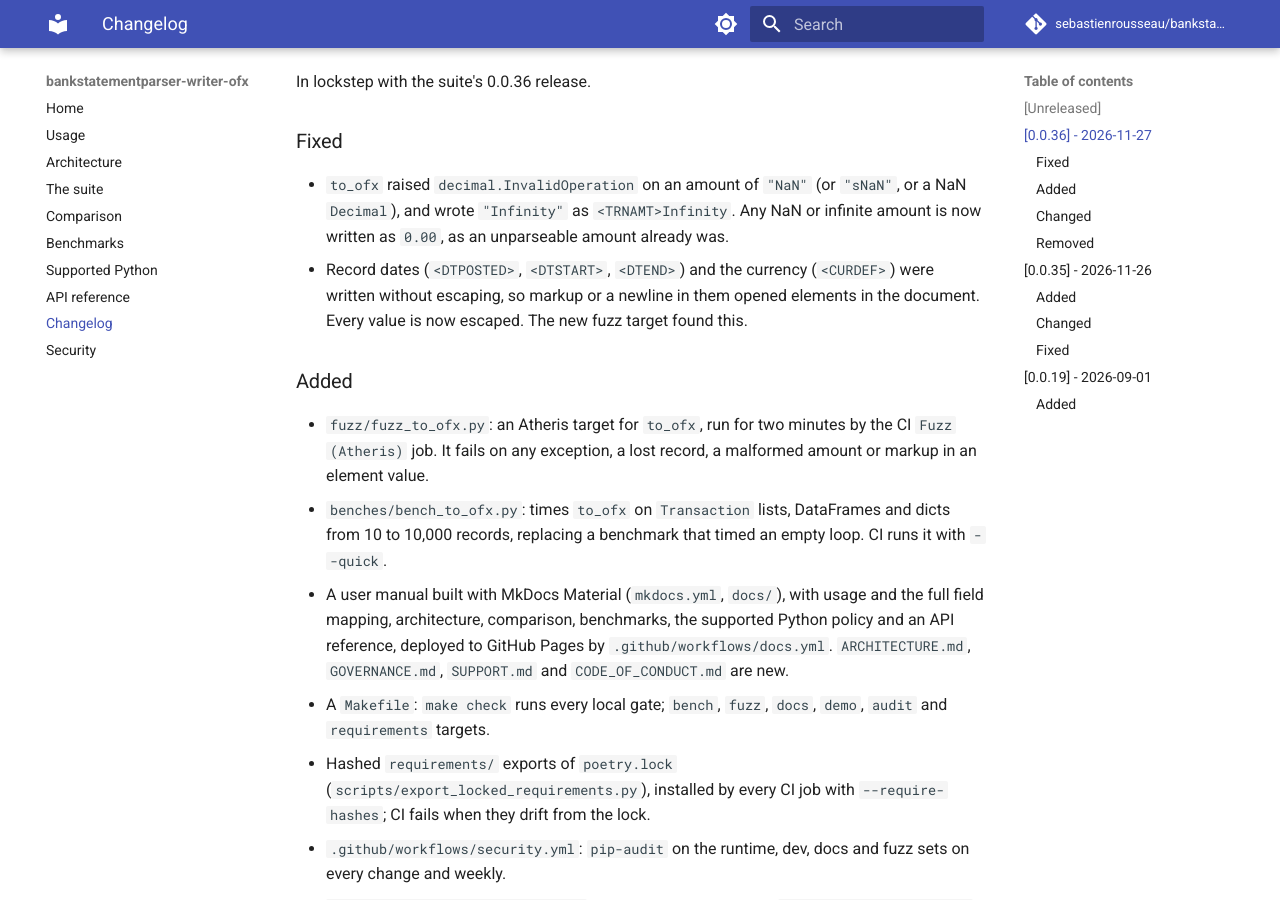
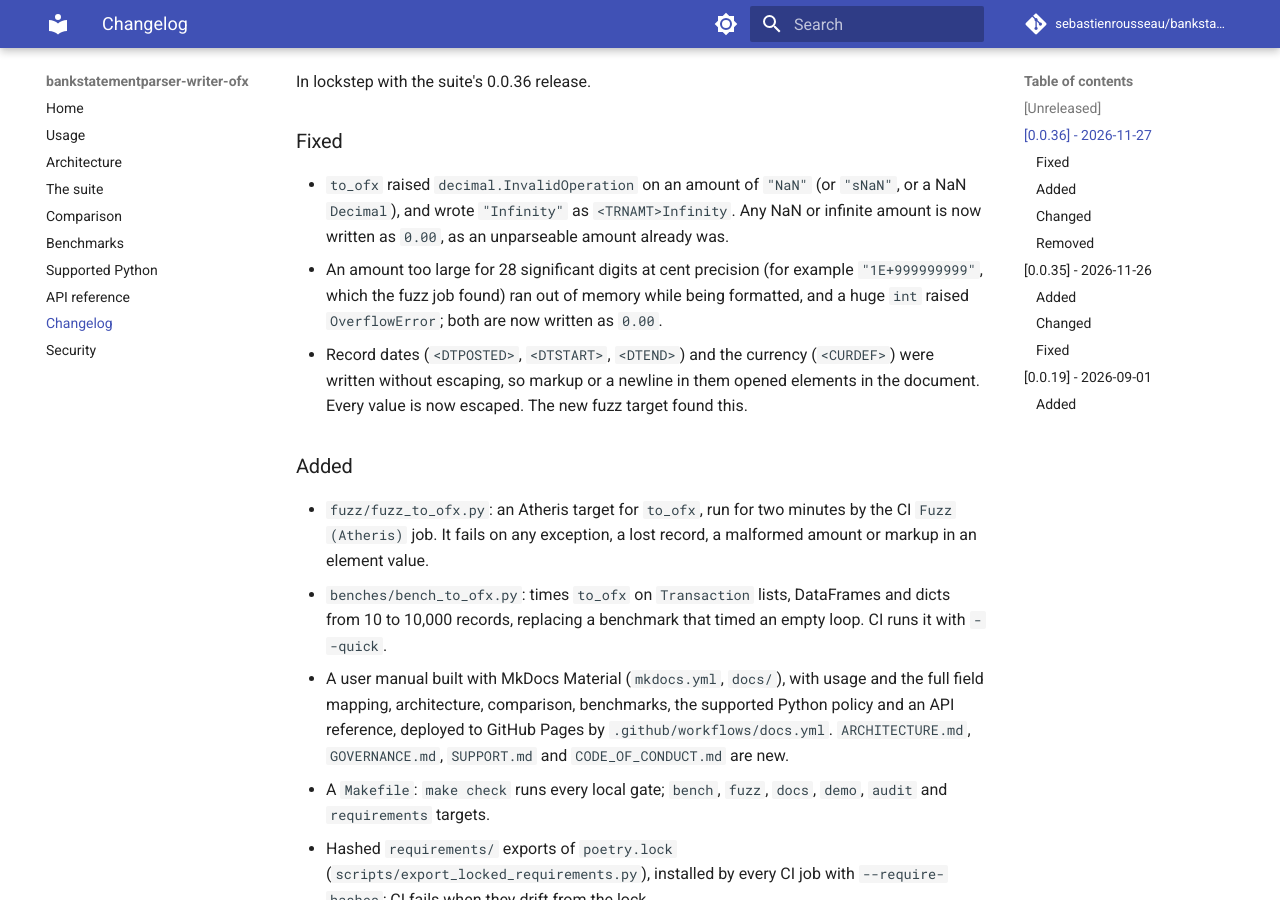
Before and after one commit to sebastienrousseau/bankstatementparser-writer-ofx, an MkDocs documentation site: the page built from docs/changelog.md, in a window 1280 px wide and 900 px high, scrolled down 344 px. Built offline with MkDocs 1.6.1 and Material for MkDocs 9.7.7, drawn with Linux system fonts in a browser that asks for light colours; comment, search, counter and statistics services are not loaded.

Commit message:
docs: record the out-of-range amount fix
The CHANGELOG, release highlights, README, manual, SECURITY.md and
ARCHITECTURE.md now say that an out-of-range amount (beyond 28
significant digits at cent precision) is written as 0.00, like an
unparseable, NaN or infinite one, and that the fuzz job found it.

Assisted-by: Claude Code:claude-opus-5-5
Signed-off-by: Sebastien Rousseau <sebastienrousseau@users.noreply.github.com>

```diff
--- a/CHANGELOG.md
+++ b/CHANGELOG.md
@@ -17,6 +17,10 @@ In lockstep with the suite's 0.0.36 release.
   (or `"sNaN"`, or a NaN `Decimal`), and wrote `"Infinity"` as
   `<TRNAMT>Infinity`. Any NaN or infinite amount is now written as
   `0.00`, as an unparseable amount already was.
+- An amount too large for 28 significant digits at cent precision
+  (for example `"1E+999999999"`, which the fuzz job found) ran out of
+  memory while being formatted, and a huge `int` raised
+  `OverflowError`; both are now written as `0.00`.
 - Record dates (`<DTPOSTED>`, `<DTSTART>`, `<DTEND>`) and the currency
   (`<CURDEF>`) were written without escaping, so markup or a newline in
   them opened elements in the document. Every value is now escaped.
```
Also changed, not shown: ARCHITECTURE.md (+2 -1 lines), README.md (+2 -2 lines), SECURITY.md (+2 -1 lines), docs/index.md (+1 -1 lines), docs/usage.md (+1 -1 lines), .github/releases/v0.0.36.md.
